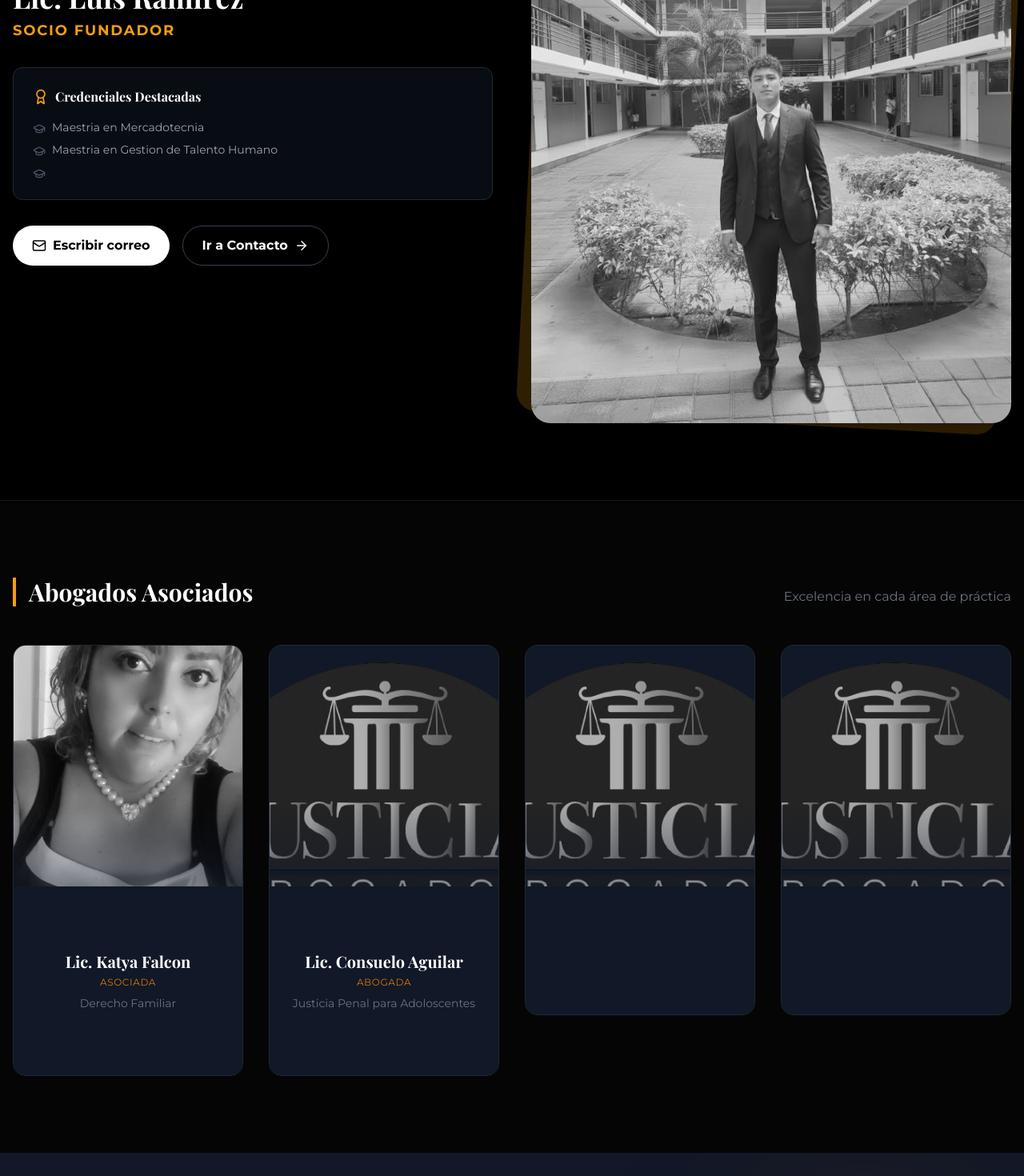
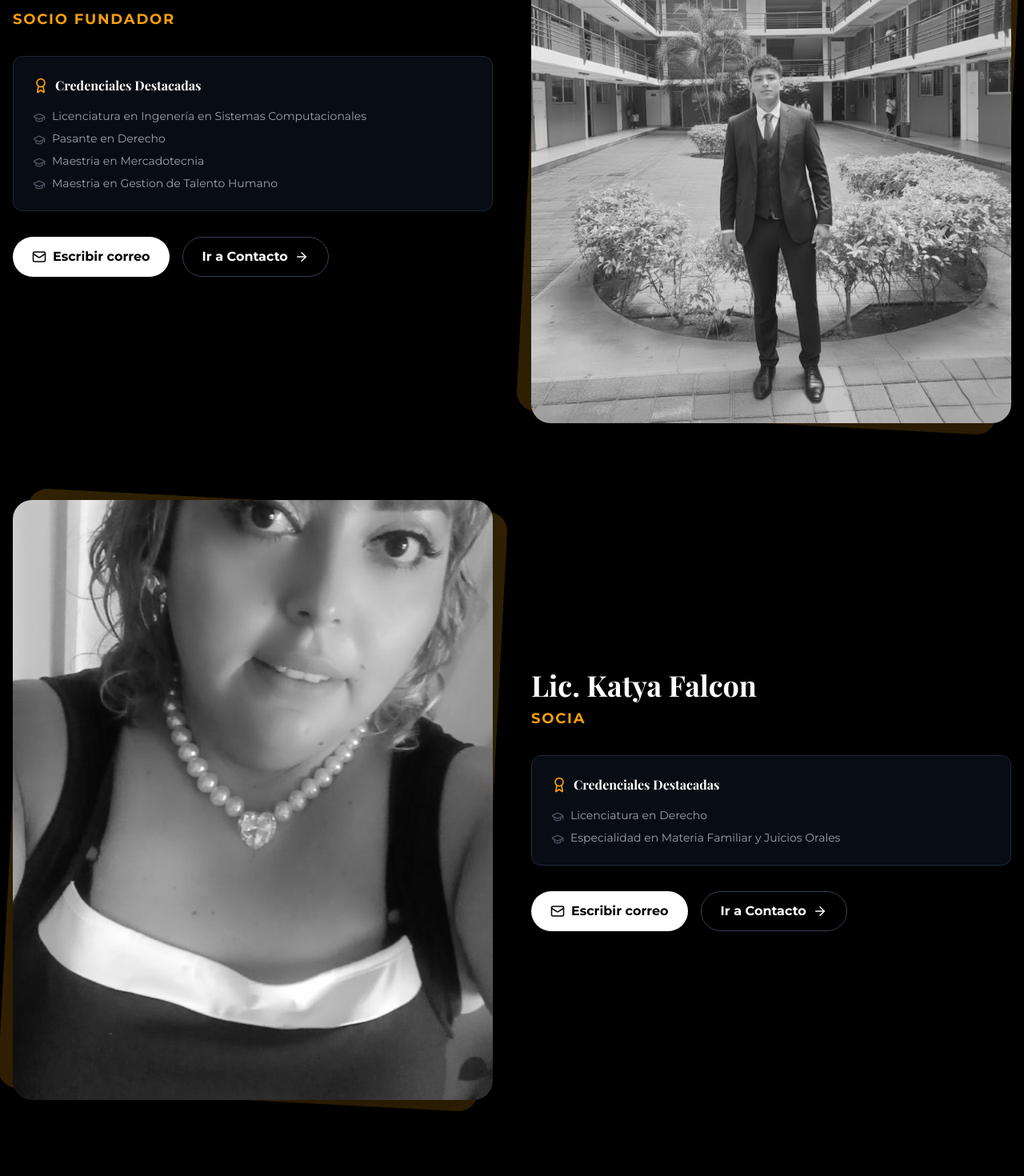
Before and after one commit to Darkpony13xD/web-iusticia, a React (Vite) app: page /equipo in a window 1280 px wide. Shown: the part 1700-3170 px from the top of the page at 80% size. Built offline with nearby package versions, Linux system fonts and the light colour scheme.

Commit message:
Update TeamPage.tsx

```diff
--- a/src/components/TeamPage.tsx
+++ b/src/components/TeamPage.tsx
@@ -36,24 +36,33 @@ const partners = [
     image: LuisImg,
     bio: "",
     credentials: [
+      "Licenciatura en Ingenería en Sistemas Computacionales",
+      "Pasante en Derecho",
       "Maestria en Mercadotecnia",
-      "Maestria en Gestion de Talento Humano",
-      ""
+      "Maestria en Gestion de Talento Humano"
     ],
     // ✅ CAMBIA ESTE CORREO
     email: "luisramirez@iusticia.com.mx",
+  },
+  {
+    id: 3,
+    name: "Lic. Katya Falcon",
+    role: "Socia",
+    specialty: "Lic. en Derecho",
+    image: KAT,
+    bio: "",
+    credentials: [
+      "Licenciatura en Derecho",
+      "Especialidad en Materia Familiar y Juicios Orales"
+
+    ],
+    // ✅ CAMBIA ESTE CORREO
+    email: "contacto@iusticia.com.mx",
   }
 ];
 
 const associates = [
-  {
-    id: 3,
-    name: "Lic. Katya Falcon",
-    role: "Asociada",
-    specialty: "Derecho Familiar",
-    image: KAT,
-    email: "contacto@iusticia.com.mx",
-  },
+
   {
     id: 4,
     name: "Lic. Consuelo Aguilar",
@@ -72,6 +81,14 @@ const associates = [
   },
   {
     id: 6,
+    name: "",
+    role: "",
+    specialty: "",
+    image: IUS,
+    email: "contacto@iusticia.com.mx",
+  },
+  {
+    id: 7,
     name: "",
     role: "",
     specialty: "",
@@ -179,7 +196,7 @@ const TeamPage: React.FC = () => {
         <div className="container mx-auto px-4">
           <Reveal width="100%">
             <div className="flex justify-between items-end mb-12">
-              <h2 className="text-3xl font-bold text-white border-l-4 border-amber-500 pl-4">Abogados Asociados</h2>
+              <h2 className="text-3xl font-bold text-white border-l-4 border-amber-500 pl-4">Equipo de Trabajo</h2>
               <p className="text-gray-500 hidden md:block">Excelencia en cada área de práctica</p>
             </div>
           </Reveal>
```
